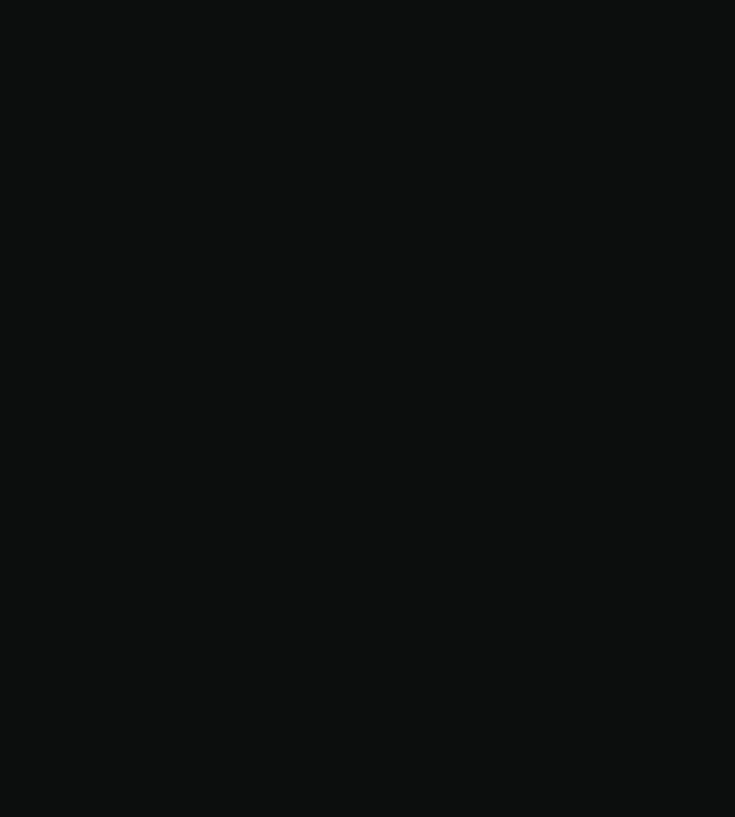
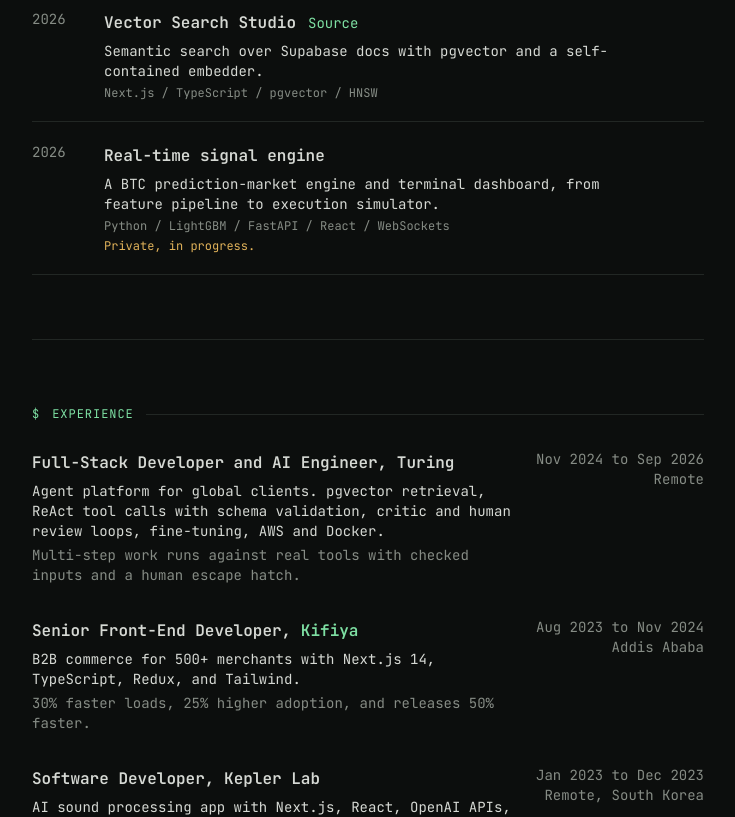
Before and after one commit to engida32/engida, a Next.js app: page / in a window 1280 px wide. Shown: the part 1580-2397 px from the top of the page, without its empty margins (272-1007 px from the left). Before the commit the page ends 800 px from the top, so only its background shows below. Built offline with nearby package versions, Linux system fonts and the light colour scheme; no server answers.

Commit message:
feat: add selected work and experience lists

```diff
--- a/app/page.tsx
+++ b/app/page.tsx
@@ -1,4 +1,10 @@
+import { ExperienceList } from "@/components/site/ExperienceList";
+import { SectionLabel } from "@/components/site/SectionLabel";
+import { WorkList } from "@/components/site/WorkList";
+import { clients } from "@/content/clients";
+import { experience } from "@/content/experience";
 import { profile } from "@/content/profile";
+import { projects } from "@/content/projects";
 
 export default function HomePage() {
   return (
@@ -15,6 +21,24 @@ export default function HomePage() {
         <p className="mt-6 max-w-[62ch]">{profile.availability}</p>
         <p className="mt-2 max-w-[62ch] text-site-muted">{profile.supporting}</p>
       </section>
+
+      <section id="work" className="section">
+        <SectionLabel>Selected work</SectionLabel>
+        <h2 className="mb-4 text-xl font-semibold">Client work</h2>
+        <WorkList items={clients} />
+        <h2 className="mb-4 mt-12 text-xl font-semibold">Independent</h2>
+        <WorkList items={projects} />
+      </section>
+
+      <section id="experience" className="section">
+        <SectionLabel>Experience</SectionLabel>
+        <ExperienceList items={experience} />
+      </section>
+
+      <section id="about" className="section">
+        <SectionLabel>About</SectionLabel>
+        <p className="max-w-[62ch]">{profile.about}</p>
+      </section>
     </div>
   );
 }
--- /dev/null
+++ b/components/site/ExperienceList.tsx
@@ -0,0 +1,36 @@
+import type { ExperienceItem } from "@/content/types";
+
+export function ExperienceList({ items }: { items: ExperienceItem[] }) {
+  return (
+    <ol className="space-y-8">
+      {items.map((item) => (
+        <li key={`${item.company}-${item.start}`} className="grid gap-1 sm:grid-cols-[1fr_auto] sm:gap-6">
+          <div className="min-w-0">
+            <h3 className="font-semibold">
+              {item.role},{" "}
+              {item.companyUrl ? (
+                <a
+                  href={item.companyUrl}
+                  target="_blank"
+                  rel="noopener noreferrer"
+                  className="text-site-accent underline-offset-4 hover:underline"
+                >
+                  <span>{item.company}</span>
+                  <span className="sr-only"> (opens in a new tab)</span>
+                </a>
+              ) : (
+                <span>{item.company}</span>
+              )}
+            </h3>
+            <p className="mt-1 max-w-[62ch] text-sm">{item.scope}</p>
+            <p className="mt-1 max-w-[62ch] text-sm text-site-muted">{item.outcome}</p>
+          </div>
+          <div className="tabular text-sm text-site-muted sm:text-right">
+            <div>{item.start} to {item.end}</div>
+            <div>{item.location}</div>
+          </div>
+        </li>
+      ))}
+    </ol>
+  );
+}
--- /dev/null
+++ b/components/site/WorkList.tsx
@@ -0,0 +1,54 @@
+import Link from "next/link";
+import type { WorkItem } from "@/content/types";
+
+export function WorkList({ items }: { items: WorkItem[] }) {
+  return (
+    <ul className="divide-y divide-site-border border-y border-site-border">
+      {items.map((item) => {
+        const caseHref = item.caseStudySlug ? `/work/${item.caseStudySlug}/` : undefined;
+        return (
+          <li key={item.title} className="grid gap-2 py-5 sm:grid-cols-[56px_1fr] sm:gap-4">
+            <span className="tabular text-sm text-site-muted">{item.year}</span>
+            <div className="min-w-0">
+              <div className="flex flex-wrap items-baseline gap-x-3 gap-y-1">
+                {caseHref ? (
+                  <Link
+                    href={caseHref}
+                    className="font-semibold text-site-text underline-offset-4 hover:text-site-accent hover:underline"
+                  >
+                    {item.title}
+                  </Link>
+                ) : (
+                  <span className="font-semibold">{item.title}</span>
+                )}
+                {item.liveUrl ? (
+                  <a
+                    href={item.liveUrl}
+                    target="_blank"
+                    rel="noopener noreferrer"
+                    className="text-sm text-site-accent underline-offset-4 hover:underline"
+                  >
+                    Live<span className="sr-only"> (opens in a new tab)</span>
+                  </a>
+                ) : null}
+                {item.sourceUrl ? (
+                  <a
+                    href={item.sourceUrl}
+                    target="_blank"
+                    rel="noopener noreferrer"
+                    className="text-sm text-site-accent underline-offset-4 hover:underline"
+                  >
+                    Source<span className="sr-only"> (opens in a new tab)</span>
+                  </a>
+                ) : null}
+              </div>
+              <p className="mt-1 max-w-[62ch] text-sm">{item.description}</p>
+              <p className="mt-1 text-xs text-site-muted">{item.stack.join(" / ")}</p>
+              {item.note ? <p className="mt-1 text-xs text-site-warning">{item.note}</p> : null}
+            </div>
+          </li>
+        );
+      })}
+    </ul>
+  );
+}
```
Also changed, not shown: 1 other file (tests, documents, lock files or other folders).
